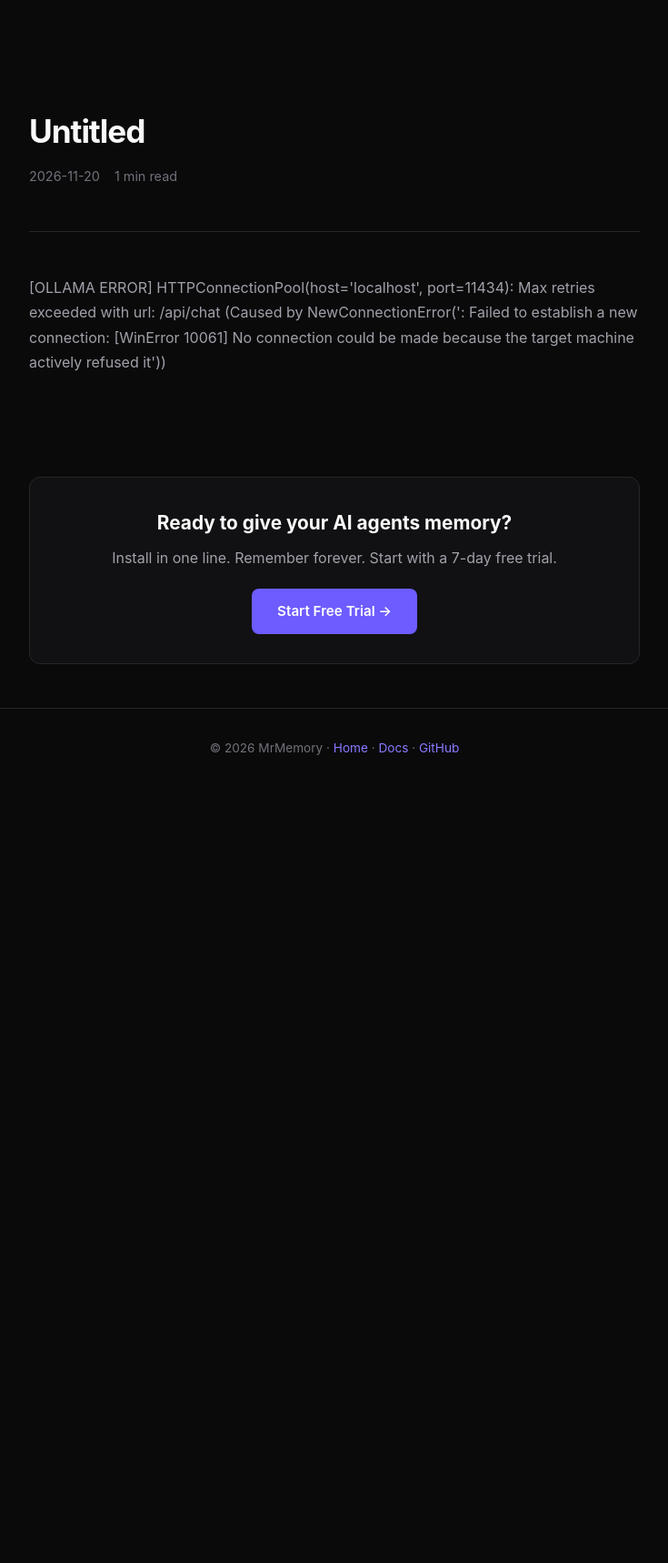
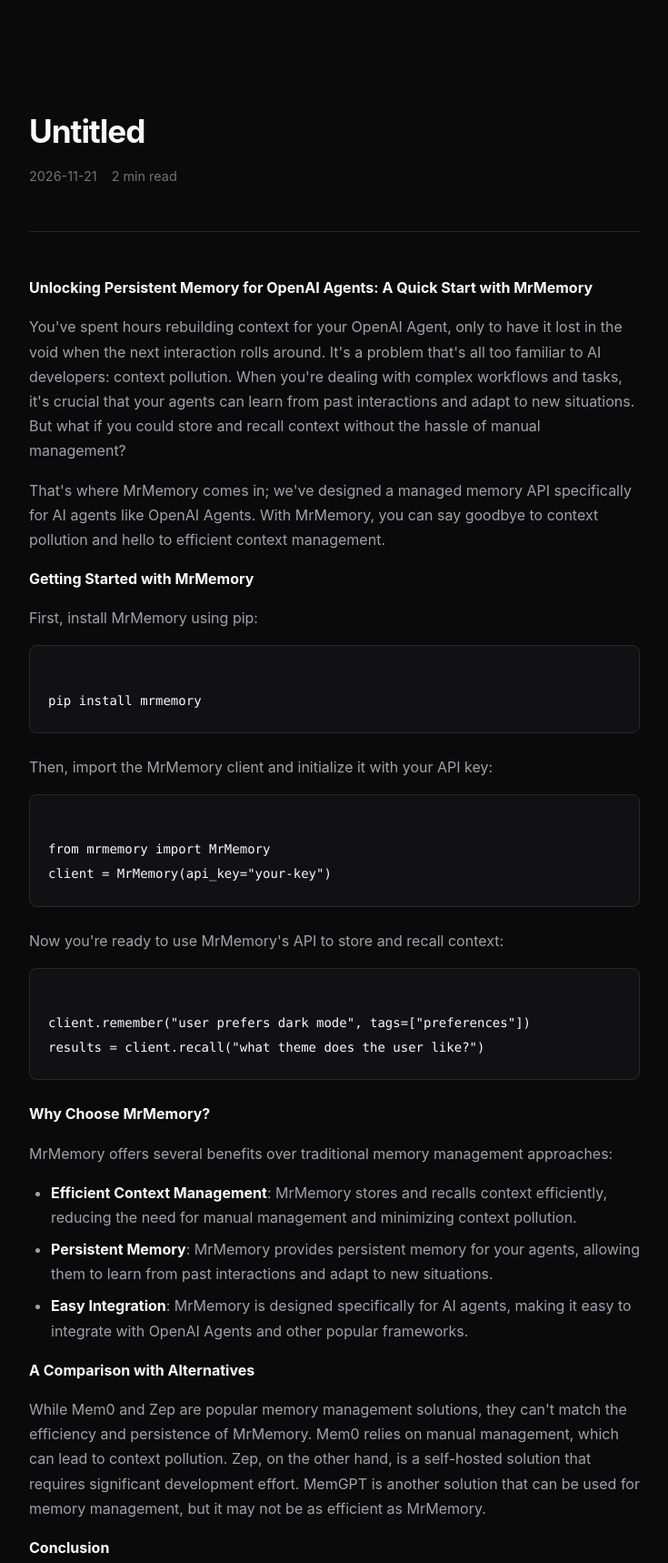
Before and after one commit to masterdarren23/mrmemory, a plain HTML site: page mrmemory/landing/blog/posts/untitled.html in a window 1280 px wide. Shown: the part 173-1891 px from the top of the page at 91% size, without its empty margins (272-1007 px from the left). Before the commit the page ends 1039 px from the top, so only its background shows below. Drawn offline with Linux system fonts and the light colour scheme; a script that the page names is missing.

Commit message:
Blog: New post

```diff
--- a/mrmemory/landing/blog/posts/index.json
+++ b/mrmemory/landing/blog/posts/index.json
@@ -2,9 +2,9 @@
   {
     "slug": "untitled",
     "title": "Untitled",
-    "description": "[OLLAMA ERROR] HTTPConnectionPool(host='localhost', port=11434): Max retries exceeded with url: /api/chat (Caused by NewConnectionError('<urllib3.connectio",
-    "date": "2026-11-20",
-    "readTime": "1 min read",
+    "description": "**Unlocking Persistent Memory for OpenAI Agents: A Quick Start with MrMemory**",
+    "date": "2026-11-21",
+    "readTime": "2 min read",
     "tags": []
   },
   {
--- a/mrmemory/landing/blog/posts/untitled.html
+++ b/mrmemory/landing/blog/posts/untitled.html
@@ -12,9 +12,9 @@ gtag('config', 'G-TS0RXEVBH6');
 </script>
 <meta name="viewport" content="width=device-width, initial-scale=1.0">
 <title>Untitled — MrMemory Blog</title>
-<meta name="description" content="[OLLAMA ERROR] HTTPConnectionPool(host=&#x27;localhost&#x27;, port=11434): Max retries exceeded with url: /api/chat (Caused by NewConnectionError(&#x27;&lt;urllib3.connectio">
+<meta name="description" content="**Unlocking Persistent Memory for OpenAI Agents: A Quick Start with MrMemory**">
 <meta property="og:title" content="Untitled">
-<meta property="og:description" content="[OLLAMA ERROR] HTTPConnectionPool(host=&#x27;localhost&#x27;, port=11434): Max retries exceeded with url: /api/chat (Caused by NewConnectionError(&#x27;&lt;urllib3.connectio">
+<meta property="og:description" content="**Unlocking Persistent Memory for OpenAI Agents: A Quick Start with MrMemory**">
 <meta property="og:type" content="article">
 <meta property="og:url" content="https://mrmemory.dev/blog/posts/untitled.html">
 <link rel="canonical" href="https://mrmemory.dev/blog/posts/untitled.html">
@@ -103,14 +103,72 @@ footer{border-top:1px solid var(--border);padding:32px 0;text-align:center;color
     <div class="article-header">
       <h1>Untitled</h1>
       <div class="article-meta">
-        <span>2026-11-20</span>
-        <span>1 min read</span>
+        <span>2026-11-21</span>
+        <span>2 min read</span>
       </div>
       <div class="article-tags"></div>
     </div>
 
     <div class="article-content">
-      <p>[OLLAMA ERROR] HTTPConnectionPool(host='localhost', port=11434): Max retries exceeded with url: /api/chat (Caused by NewConnectionError('<urllib3.connection.HTTPConnection object at 0x000001C406BF2850>: Failed to establish a new connection: [WinError 10061] No connection could be made because the target machine actively refused it'))</p>
+      <p><strong>Unlocking Persistent Memory for OpenAI Agents: A Quick Start with MrMemory</strong></p>
+
+<p>You've spent hours rebuilding context for your OpenAI Agent, only to have it lost in the void when the next interaction rolls around. It's a problem that's all too familiar to AI developers: context pollution. When you're dealing with complex workflows and tasks, it's crucial that your agents can learn from past interactions and adapt to new situations. But what if you could store and recall context without the hassle of manual management?</p>
+
+<p>That's where MrMemory comes in; we've designed a managed memory API specifically for AI agents like OpenAI Agents. With MrMemory, you can say goodbye to context pollution and hello to efficient context management.</p>
+
+<p><strong>Getting Started with MrMemory</strong></p>
+
+<p>First, install MrMemory using pip:</p>
+
+<pre><code class="language-bash">
+pip install mrmemory
+</code></pre>
+
+<p>Then, import the MrMemory client and initialize it with your API key:</p>
+
+<pre><code class="language-python">
+from mrmemory import MrMemory
+client = MrMemory(api_key=&quot;your-key&quot;)
+</code></pre>
+
+<p>Now you're ready to use MrMemory's API to store and recall context:</p>
+
+<pre><code class="language-python">
+client.remember(&quot;user prefers dark mode&quot;, tags=[&quot;preferences&quot;])
+results = client.recall(&quot;what theme does the user like?&quot;)
+</code></pre>
+
+<p><strong>Why Choose MrMemory?</strong></p>
+
+<p>MrMemory offers several benefits over traditional memory management approaches:</p>
+
+<ul>
+<li><strong>Efficient Context Management</strong>: MrMemory stores and recalls context efficiently, reducing the need for manual management and minimizing context pollution.</li>
+<li><strong>Persistent Memory</strong>: MrMemory provides persistent memory for your agents, allowing them to learn from past interactions and adapt to new situations.</li>
+<li><strong>Easy Integration</strong>: MrMemory is designed specifically for AI agents, making it easy to integrate with OpenAI Agents and other popular frameworks.</li>
+</ul>
+
+<p><strong>A Comparison with Alternatives</strong></p>
+
+<p>While Mem0 and Zep are popular memory management solutions, they can't match the efficiency and persistence of MrMemory. Mem0 relies on manual management, which can lead to context pollution. Zep, on the other hand, is a self-hosted solution that requires significant development effort. MemGPT is another solution that can be used for memory management, but it may not be as efficient as MrMemory.</p>
+
+<p><strong>Conclusion</strong></p>
+
+<p>MrMemory is a powerful solution for persistent memory management in AI agents. With its efficient context management and easy integration, MrMemory is the perfect choice for building reliable and intelligent agents. Try MrMemory today and see the difference it can make in your projects.</p>
+
+<p><strong>Try MrMemory Now</strong></p>
+
+<p>Visit our <a href="https://mrmemory.dev/docs">docs</a> for more information on how to get started with MrMemory.</p>
+
+<p><strong>Tags:</strong> OpenAI Agents, MrMemory, Persistent Memory, Context Management, AI Agents, Memory Management</p>
+
+<p><strong>Internal Links:</strong></p>
+
+<ul>
+<li><a href="https://mrmemory.dev/docs">MrMemory Documentation</a></li>
+<li><a href="https://mrmemory.dev/docs/getting-started">Getting Started with MrMemory</a></li>
+<li><a href="https://mrmemory.dev/docs/api-reference">MrMemory API Reference</a></li>
+</ul>
     </div>
 
     <div class="article-cta">
```
